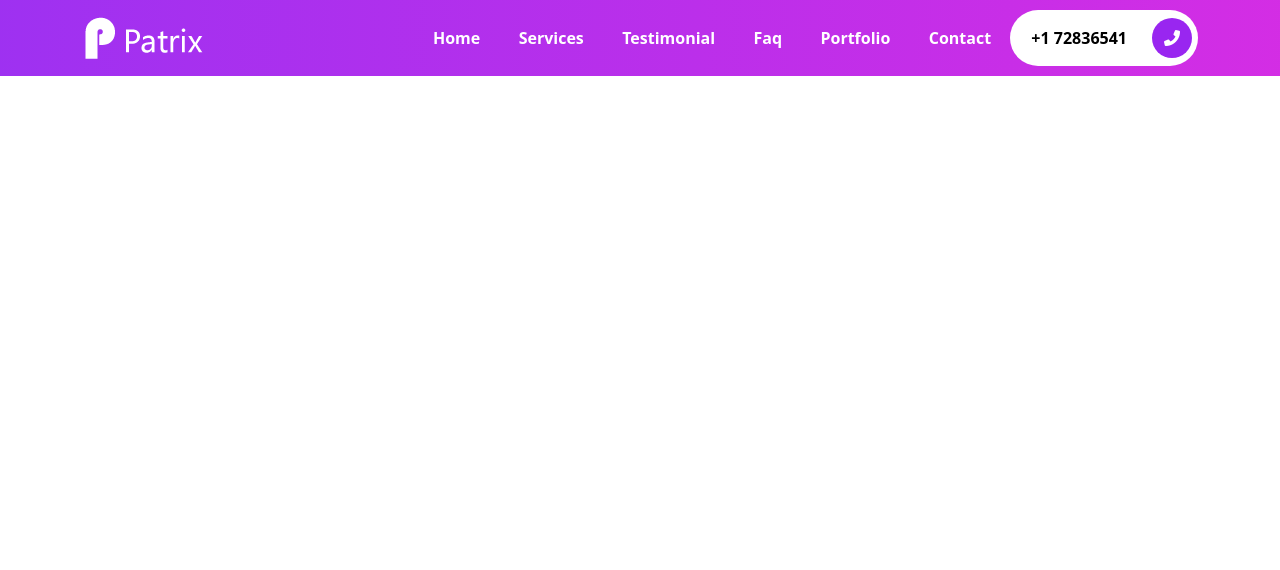
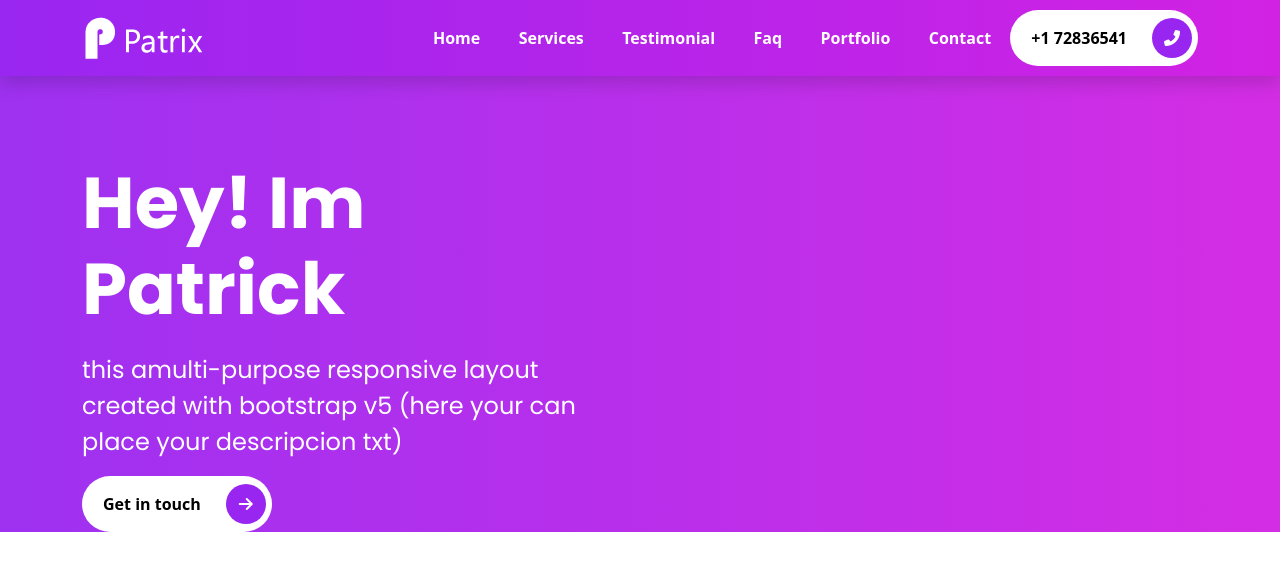
Before and after one commit to brandonOrellana/pagina-bootstrap, a website: page index.html in a window 1280 px wide. Drawn offline with Linux system fonts and the light colour scheme.

Commit message:
feat:intro section

```diff
--- a/index.html
+++ b/index.html
@@ -7,10 +7,13 @@
     <title>Bootstrap</title>
     <link rel="stylesheet" href="assets/css/style.css">
     <link rel="stylesheet" href="assets/css/fontawesome.css">
+    <link rel="preconnect" href="https://fonts.gstatic.com" crossorigin>
+    <link href="https://fonts.googleapis.com/css2?family=Poppins:wght@400;500;600;700;800;900&display=swap" rel="stylesheet">
+
 </head>
 <body>
 
-    <nav class="navbar navbar-expand-lg navbar-dark menu">
+    <nav class="navbar navbar-expand-lg navbar-dark menu shadow fixed-top">
         <div class="container">
           <a class="navbar-brand" href="#">
             <img src="images/logo (1).png" alt="logo image">
@@ -36,9 +39,37 @@
               </span>
             </button>
           </div>
-
         </div>
       </nav>
+      <section id="home" class="intro-section">
+        <div class="container">
+          <div class="row align-items-center text-white">
+            <div class="col-md-6 intros">
+              <h1 class="display-2">
+                <span class="display-2--intro">Hey! im patrick</span>
+              <span class="display-2--descripcion lh-base">
+                this amulti-purpose responsive layout created with bootstrap v5
+                (here your can place your descripcion txt)
+              </span>
+              </h1>
+              <button type="button" class="rounded-pill btn-rounded">
+                Get in touch
+                <span>
+                  <i class="fas fa-arrow-right"></i>
+                </span>
+              </button>
+            </div>
+            <div class="col-md-6 intros"></div>
+          </div>
+        </div>
+      </section>
+
+
+
+
+
+
+
 
     <script src="assets/js/bootstrap.bundle.js"></script>
 </body>
--- a/scss/components/_typography.scss
+++ b/scss/components/_typography.scss
@@ -0,0 +1,21 @@
+@use'../custom' as *;
+
+
+.display-2{
+    margin-bottom: 1rem;
+    text-transform: capitalize;
+    font-family: 'Poppins', sans-serif;
+
+    &--intro{
+        display: inline-block;
+        font-weight: 700;
+        font-family: 'Poppins', sans-serif;
+    }
+
+    &--descripcion{
+        font-size: 1.5rem;
+        display: block;
+        margin-top: 1.2rem;
+        text-transform: none;
+    }
+}
--- a/scss/sections/_intro-section.scss
+++ b/scss/sections/_intro-section.scss
@@ -0,0 +1,9 @@
+@use'../custom' as *;
+@use'../components/mixins' as *;
+
+.intro-section{
+    @include gradient;
+    padding: 10rem 0 0 0;
+    width: 100%;
+    height: 100%;
+}
```
Also changed, not shown: assets/css/style.css, images/arts/intro-section-illustration.png (added), images/brand.jpg (deleted), images/logo.svg (deleted), images/statue.svg (deleted), 1 other file.
